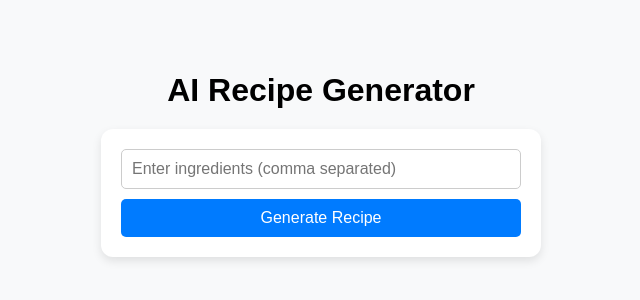
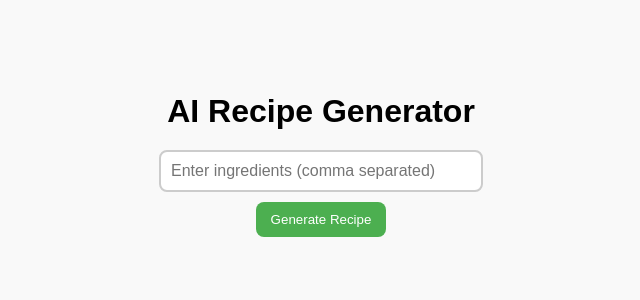
Before and after one commit to Arpita244/ai-recipe-generator, a React (Create React App) app: page / in a window 1280 px wide. Shown: the part 266-566 px from the top of the page, without its empty margins (319-959 px from the left). Built offline with nearby package versions, Linux system fonts and the light colour scheme.

Commit message:
3rd  commit

```diff
--- a/src/App.js
+++ b/src/App.js
@@ -1,12 +1,12 @@
 import React from "react";
 import RecipeGenerator from "./components/RecipeGenerator";
 
-const App = () => {
+function App() {
   return (
     <div>
       <RecipeGenerator />
     </div>
   );
-};
+}
 
 export default App;
--- a/src/components/RecipeGenerator.css
+++ b/src/components/RecipeGenerator.css
@@ -1,11 +1,11 @@
-.container {
+.recipe-container {
     display: flex;
     flex-direction: column;
     align-items: center;
     justify-content: center;
     min-height: 100vh;
+    background-color: #f9f9f9;
     padding: 20px;
-    background-color: #f8f9fa;
   }
 
   .title {
@@ -14,45 +14,65 @@
     margin-bottom: 20px;
   }
 
-  .card {
-    width: 100%;
-    max-width: 400px;
-    padding: 20px;
-    background: white;
-    border-radius: 12px;
-    box-shadow: 0px 4px 10px rgba(0, 0, 0, 0.1);
-  }
-
-  .content {
+  .input-container {
     display: flex;
     flex-direction: column;
+    align-items: center;
     gap: 10px;
   }
 
-  .input {
+  .input-box {
+    width: 300px;
     padding: 10px;
-    border: 1px solid #ccc;
-    border-radius: 5px;
+    border: 2px solid #ccc;
+    border-radius: 8px;
     font-size: 1rem;
   }
 
-  .button {
-    padding: 10px;
+  .generate-btn {
+    background-color: #4CAF50;
+    color: white;
+    padding: 10px 15px;
+    border: none;
+    border-radius: 8px;
+    cursor: pointer;
+    transition: background 0.3s;
+  }
+
+  .generate-btn:hover {
+    background-color: #45a049;
+  }
+
+  .loading-text {
+    color: #ff9800;
+    font-weight: bold;
+    margin-top: 10px;
+  }
+
+  .error-text {
+    color: red;
+    font-weight: bold;
+    margin-top: 10px;
+  }
+
+  .recipe-result {
+    background-color: white;
+    padding: 20px;
+    margin-top: 20px;
+    border-radius: 10px;
+    box-shadow: 0px 0px 10px rgba(0, 0, 0, 0.1);
+  }
+
+  .copy-btn {
     background-color: #007bff;
     color: white;
-    font-size: 1rem;
+    padding: 8px 12px;
     border: none;
     border-radius: 5px;
     cursor: pointer;
+    margin-top: 10px;
   }
 
-  .button:disabled {
-    background-color: #ccc;
+  .copy-btn:hover {
+    background-color: #0056b3;
   }
-
-  .recipe {
-    margin-top: 15px;
-    padding: 10px;
-    background: #d4edda;
-    border-radius: 5px;
-  }
--- a/src/components/RecipeGenerator.js
+++ b/src/components/RecipeGenerator.js
@@ -1,28 +1,37 @@
 import React, { useState } from "react";
 import { motion } from "framer-motion";
-import "./RecipeGenerator.css";
-
-const API_KEY = process.env.REACT_APP_GEMINI_API_KEY;
+import "./RecipeGenerator.css"; // Import CSS for styles
 
 const RecipeGenerator = () => {
   const [ingredients, setIngredients] = useState("");
   const [recipe, setRecipe] = useState(null);
   const [loading, setLoading] = useState(false);
+  const [error, setError] = useState("");
 
   const generateRecipe = async () => {
-    if (!ingredients.trim()) return;
+    if (!ingredients.trim()) {
+      setError("Please enter some ingredients.");
+      return;
+    }
+
     setLoading(true);
+    setError("");
+    setRecipe(null);
 
     try {
       const response = await fetch(
-        `https://generativelanguage.googleapis.com/v1/models/gemini-pro:generateContent?key=${API_KEY}`,
+        `https://generativelanguage.googleapis.com/v1/models/gemini-pro:generateContent?key=${process.env.REACT_APP_GEMINI_API_KEY}`,
         {
           method: "POST",
-          headers: { "Content-Type": "application/json" },
+          headers: {
+            "Content-Type": "application/json",
+          },
           body: JSON.stringify({
             contents: [
               {
-                parts: [{ text: `Create a detailed recipe using these ingredients: ${ingredients}` }],
+                parts: [
+                  { text: `Create a detailed recipe using these ingredients: ${ingredients}` },
+                ],
               },
             ],
           }),
@@ -31,42 +40,57 @@ const RecipeGenerator = () => {
 
       const data = await response.json();
 
-      // Debugging: Check the response structure
-      console.log("API Response:", data);
-
-      if (data.candidates && data.candidates.length > 0) {
+      if (data.candidates) {
         setRecipe(data.candidates[0].content.parts[0].text.trim());
       } else {
-        setRecipe("Sorry, no recipe could be generated. Try different ingredients.");
+        setError("No recipe found. Try again.");
       }
     } catch (error) {
       console.error("Error fetching recipe:", error);
-      setRecipe("Failed to fetch recipe. Please try again.");
+      setError("Failed to fetch recipe. Please try again.");
     }
 
     setLoading(false);
   };
 
   return (
-    <div className="container">
-      <motion.h1 className="title" initial={{ opacity: 0 }} animate={{ opacity: 1 }}>
+    <div className="recipe-container">
+      <motion.h1
+        className="title"
+        initial={{ opacity: 0 }}
+        animate={{ opacity: 1 }}
+      >
         AI Recipe Generator
       </motion.h1>
-      <div className="card">
-        <div className="content">
+
+      <div className="input-container">
         <input
           type="text"
           placeholder="Enter ingredients (comma separated)"
           value={ingredients}
           onChange={(e) => setIngredients(e.target.value)}
-            className="input"
+          className="input-box"
         />
-          <button onClick={generateRecipe} className="button" disabled={loading}>
+        <button onClick={generateRecipe} className="generate-btn" disabled={loading}>
           {loading ? "Generating..." : "Generate Recipe"}
         </button>
-          {recipe && <p className="recipe">{recipe}</p>}
       </div>
+
+      {loading && <p className="loading-text">Fetching recipe...</p>}
+      {error && <p className="error-text">{error}</p>}
+
+      {recipe && (
+        <div className="recipe-result">
+          <h2>Your Recipe:</h2>
+          <p>{recipe}</p>
+          <button
+            className="copy-btn"
+            onClick={() => navigator.clipboard.writeText(recipe)}
+          >
+            Copy Recipe
+          </button>
         </div>
+      )}
     </div>
   );
 };
```
Also changed, not shown: 1 other file (tests, documents, lock files or other folders). Lines whose indentation alone changed are shown as unchanged.
